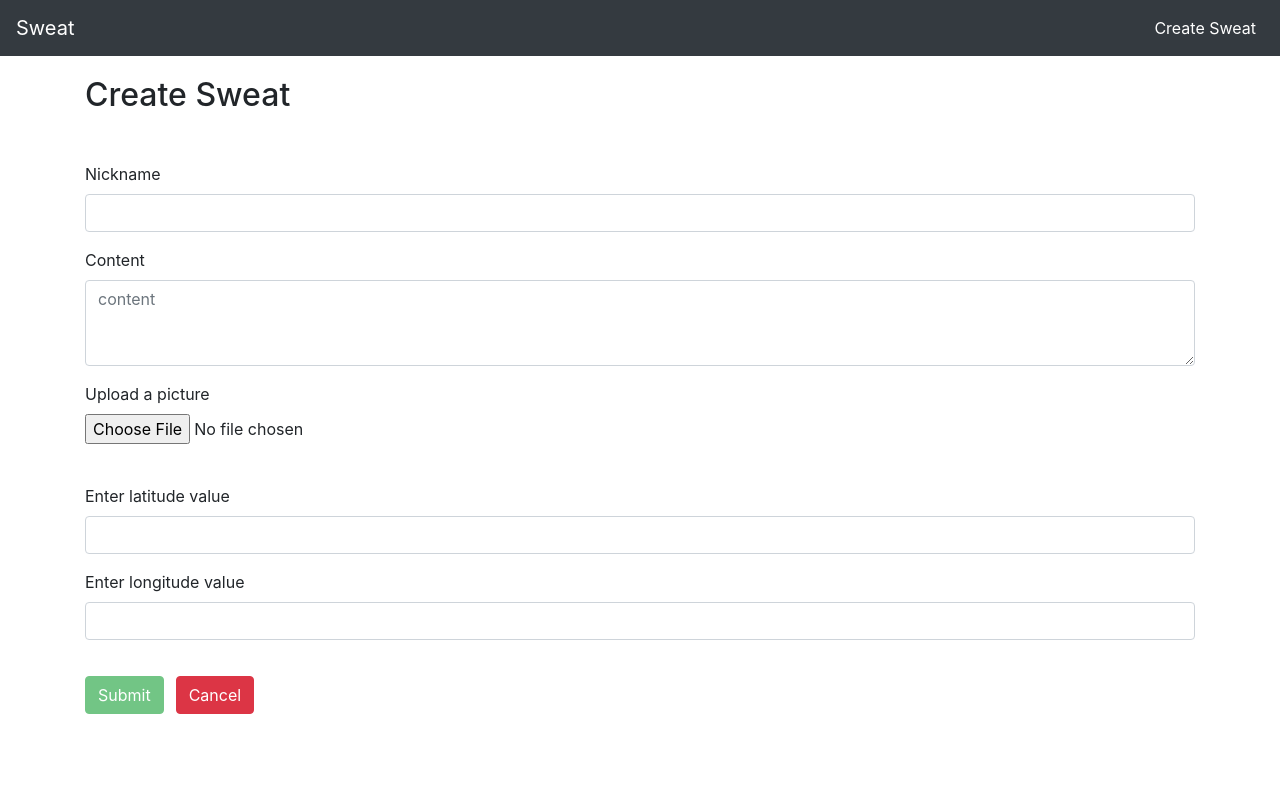
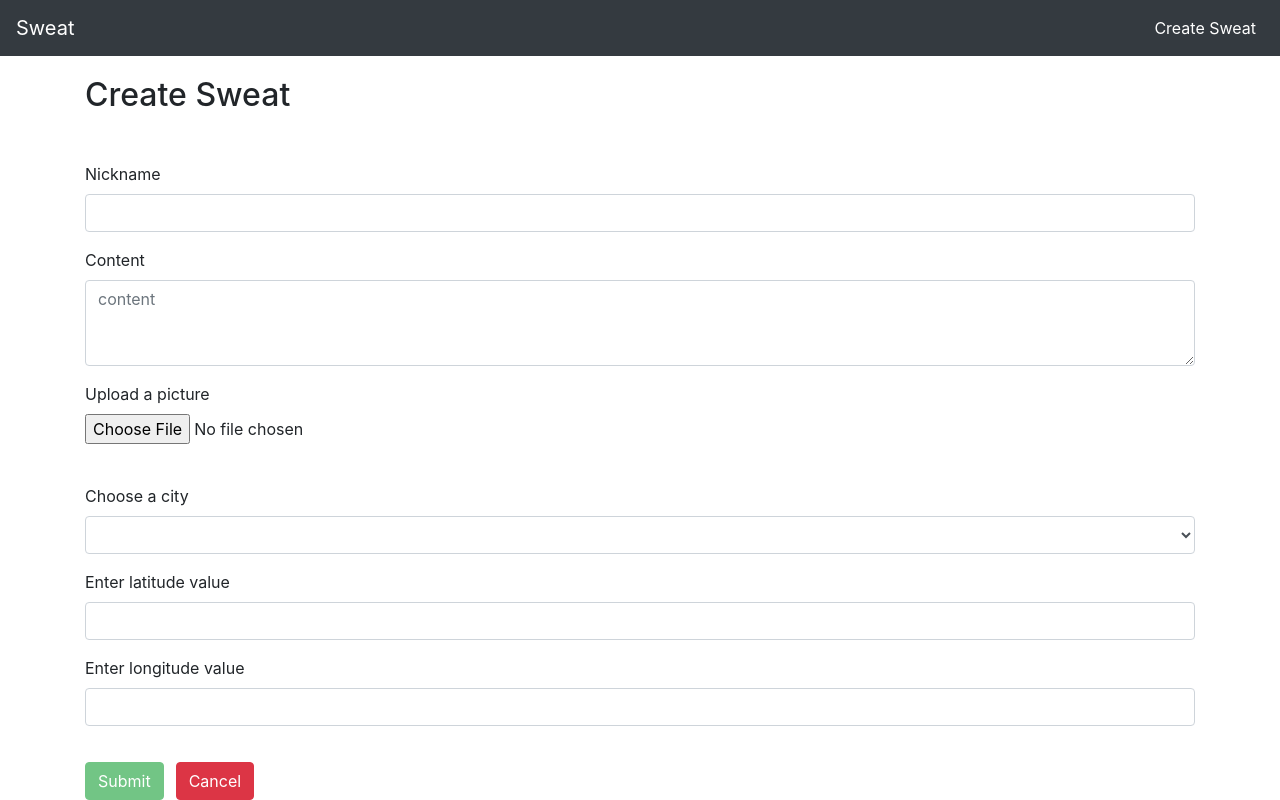
Before and after one commit to zptrl3/sweet, an Angular app: page /sweats/new in a window 1280 px wide. Built offline with nearby package versions, Linux system fonts and the light colour scheme.

Commit message:
Added option group

```diff
--- a/src/app/create-sweat/create-sweat.component.html
+++ b/src/app/create-sweat/create-sweat.component.html
@@ -20,6 +20,18 @@
         <img src="{{base64textString}}" alt="" id="img" class="img-fluid">
       </div>
 
+      <div class="form-group">
+        <label for="city">Choose a city</label>
+        <select class="form-control" id="city" formControlName="city">
+          <option>İstanbul</option>
+          <option>İzmir</option>
+          <option>Ankara</option>
+          <option>Trabzon</option>
+          <option>Antalya</option>
+          <option>Malatya</option>
+        </select>
+      </div>
+
       <div class="form-group" [ngClass]="{'error': !validateLat()}">
         <label for="latitude">Enter latitude value</label>
         <em *ngIf="!validateLat()">Required</em>
--- a/src/app/create-sweat/create-sweat.component.ts
+++ b/src/app/create-sweat/create-sweat.component.ts
@@ -17,6 +17,7 @@ export class CreateSweatComponent implements OnInit {
   image: FormControl;
   lat: FormControl;
   lon: FormControl;
+  city: FormControl;
   base64textString: string;
   constructor(
     private sweatService: SweatService,
@@ -27,6 +28,7 @@ export class CreateSweatComponent implements OnInit {
     this.name = new FormControl('');
     this.content = new FormControl('', Validators.required);
     this.image = new FormControl('');
+    this.city = new FormControl('');
     this.lat = new FormControl('', Validators.required);
     this.lon = new FormControl('', Validators.required);
 
@@ -34,6 +36,7 @@ export class CreateSweatComponent implements OnInit {
       name: this.name,
       content: this.content,
       image: this.image,
+      city: this.city,
       lat: this.lat,
       lon: this.lon
     });
```
